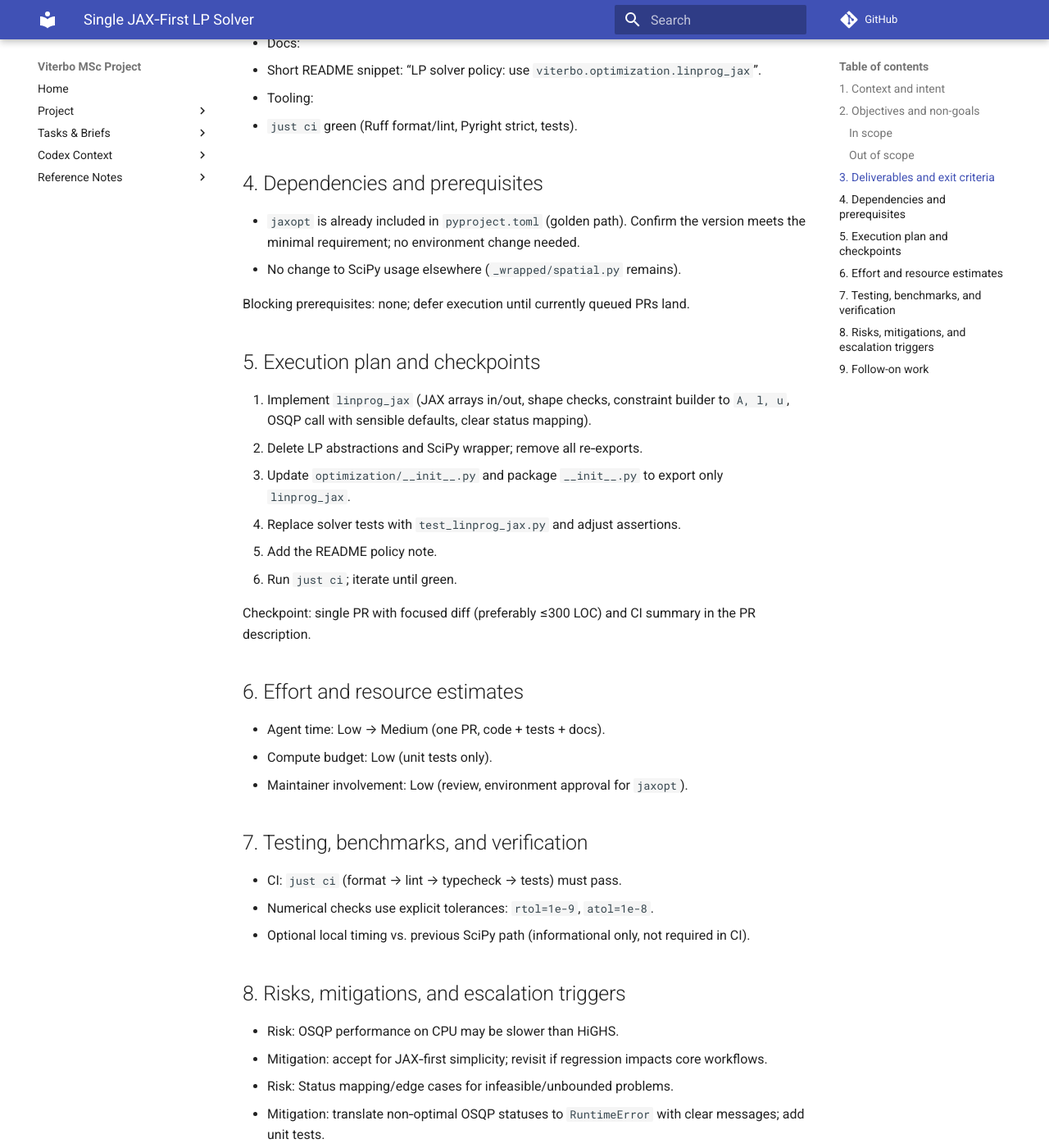
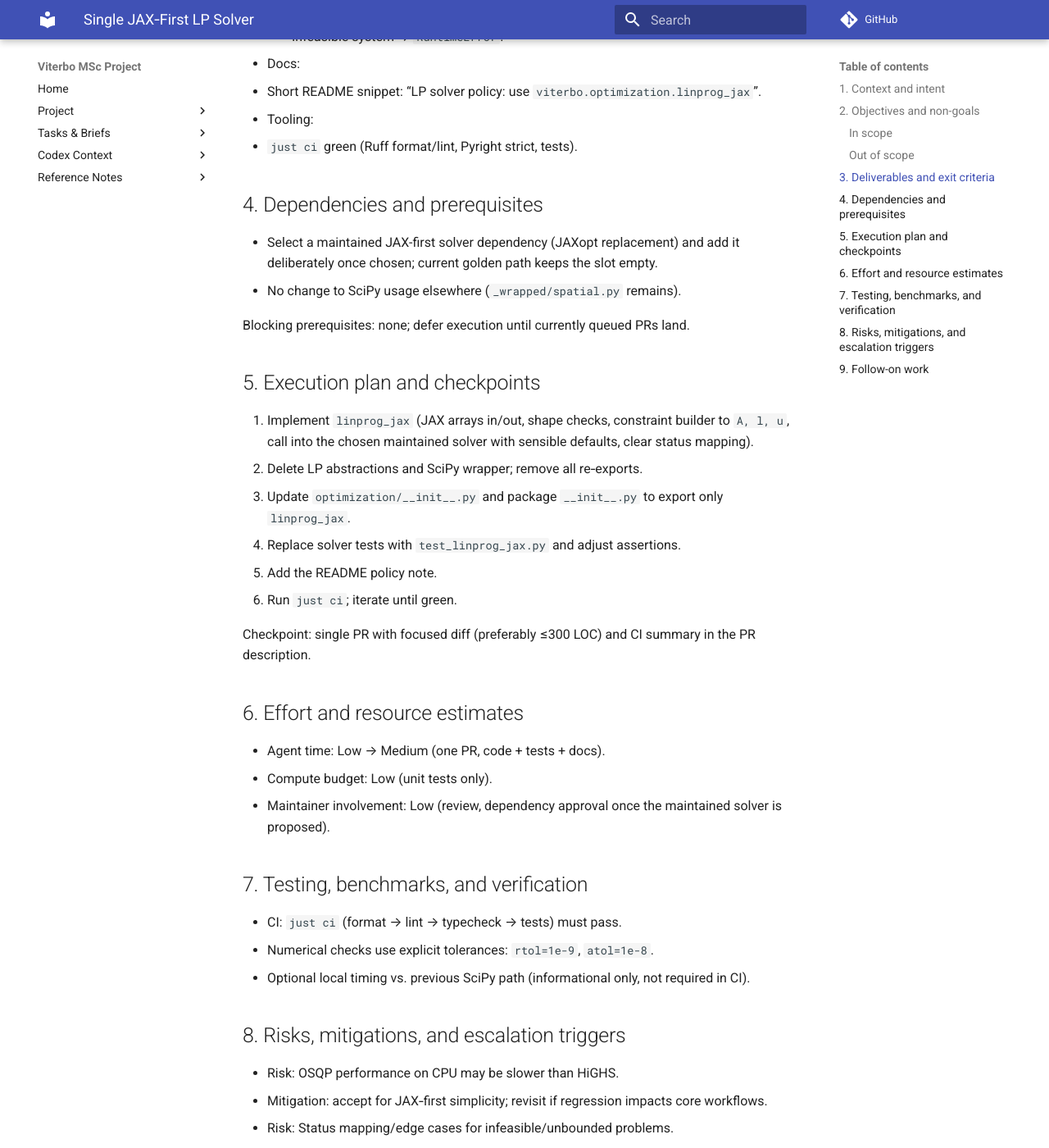
Before and after one commit to JoernStoehler/msc-math-viterbo, an MkDocs documentation site: the page built from docs/tasks/scheduled/2025-10-05-single-jax-first-lp-solver.md, in a window 1280 px wide and 1400 px high, scrolled down 1623 px. Shown: the whole window at 82% size. Built offline with MkDocs 1.6.1 and Material for MkDocs 9.7.7, drawn with Linux system fonts in a browser that asks for light colours; comment, search, counter and statistics services are not loaded; some of the changed text lies outside the part shown.

Commit message:
fix(deps): replace jaxopt with optax

```diff
--- a/docs/tasks/scheduled/2025-10-05-single-jax-first-lp-solver.md
+++ b/docs/tasks/scheduled/2025-10-05-single-jax-first-lp-solver.md
@@ -38,7 +38,7 @@
 ## 3. Deliverables and exit criteria
 
 - Code:
-  - `viterbo.optimization.linprog_jax` implemented (JAXopt OSQP, `Q = 0`).
+  - `viterbo.optimization.linprog_jax` implemented (JAX-first solver with a maintained OSQP-compatible backend).
   - Deleted files and APIs:
     - `src/viterbo/optimization/solvers.py` (all LP abstractions)
     - `src/viterbo/_wrapped/optimize.py` (SciPy linprog wrapper)
@@ -56,16 +56,14 @@
 
 ## 4. Dependencies and prerequisites
 
-- `jaxopt` is already included in `pyproject.toml` (golden path). Confirm the version meets the
-  minimal requirement; no environment change needed.
+- Select a maintained JAX-first solver dependency (JAXopt replacement) and add it deliberately once chosen; current golden path keeps the slot empty.
 - No change to SciPy usage elsewhere (`_wrapped/spatial.py` remains).
 
 Blocking prerequisites: none; defer execution until currently queued PRs land.
 
 ## 5. Execution plan and checkpoints
 
-1. Implement `linprog_jax` (JAX arrays in/out, shape checks, constraint builder to `A, l, u`, OSQP
-   call with sensible defaults, clear status mapping).
+1. Implement `linprog_jax` (JAX arrays in/out, shape checks, constraint builder to `A, l, u`, call into the chosen maintained solver with sensible defaults, clear status mapping).
 1. Delete LP abstractions and SciPy wrapper; remove all re‑exports.
 1. Update `optimization/__init__.py` and package `__init__.py` to export only `linprog_jax`.
 1. Replace solver tests with `test_linprog_jax.py` and adjust assertions.
@@ -78,7 +76,7 @@
 
 - Agent time: Low → Medium (one PR, code + tests + docs).
 - Compute budget: Low (unit tests only).
-- Maintainer involvement: Low (review, environment approval for `jaxopt`).
+- Maintainer involvement: Low (review, dependency approval once the maintained solver is proposed).
 
 ## 7. Testing, benchmarks, and verification
 
@@ -94,7 +92,7 @@
   - Mitigation: translate non‑optimal OSQP statuses to `RuntimeError` with clear messages; add unit
     tests.
 - Escalate (Needs-Unblock) if:
-  - Adding `jaxopt` clashes with the devcontainer or CI setup.
+  - The selected maintained solver clashes with the devcontainer or CI setup.
   - Material performance regression (>10%) blocks progress on downstream tasks.
 
 ## 9. Follow-on work
--- a/pyproject.toml
+++ b/pyproject.toml
@@ -14,7 +14,7 @@
     "highspy>=1.11.0",
     "hypothesis>=6.140.3",
     "jax>=0.7.2",
-    "jaxopt>=0.8.5",
+    "optax>=0.2.4",
     "jaxtyping>=0.3.3",
     "numpy>=2.3.3",
     "orbax-checkpoint>=0.11.25",
@@ -22,6 +22,10 @@
     "scipy>=1.16.2",
     "tensorboardx>=2.6.4",
     "wandb>=0.22.1",
+    # Planned ML stack once surrogate models ship:
+    # "flax>=0.10.0",  # keep version aligned with optax/jax before enabling.
+    # "diffrax>=0.6.0",  # enable only when ODE-based experiments are scheduled.
+    # "equinox>=0.11.4",  # re-evaluate module system needs with maintainer buy-in.
 ]
 
 [project.optional-dependencies]
```
Also changed, not shown: docs/algorithm-implementation-plan.md (+4 -3 lines), 1 other file.
